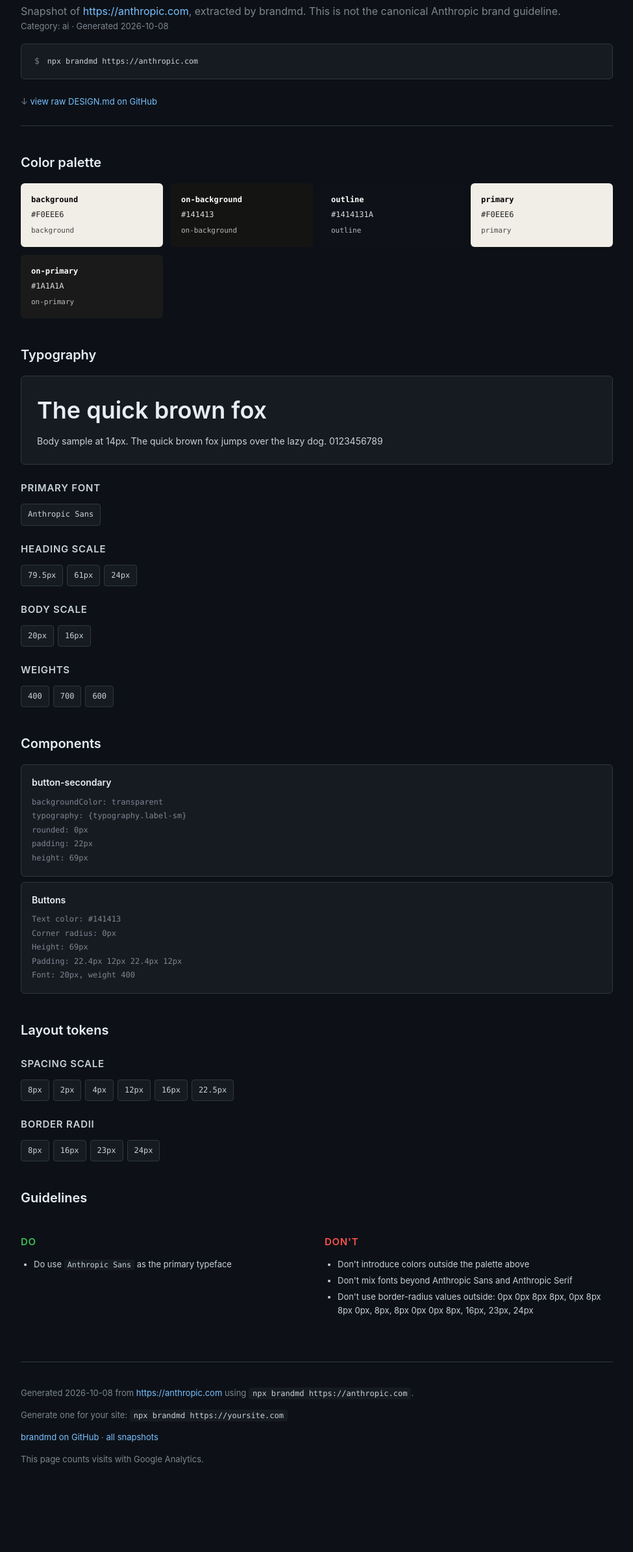
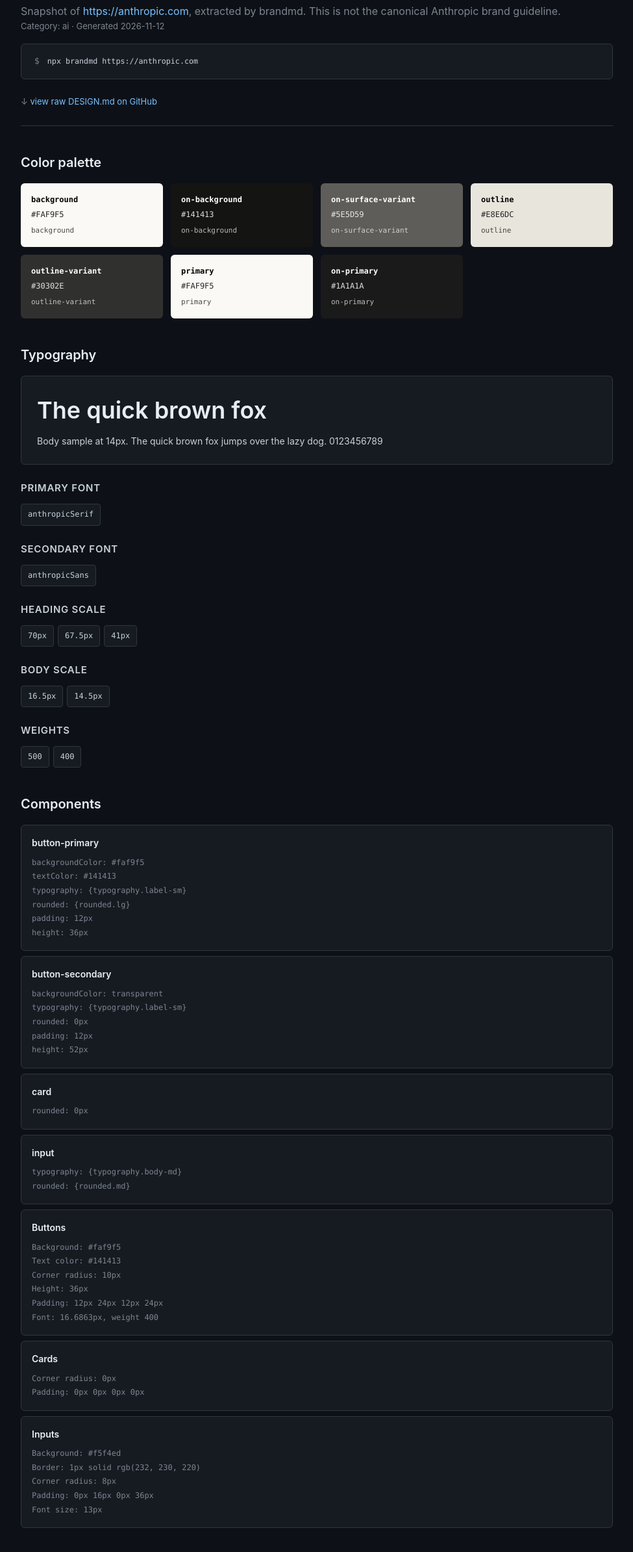
Before and after one commit to yuvrajangadsingh/brandmd, a website: page docs/anthropic.html in a window 1280 px wide. Shown: the part 136-2524 px from the top of the page at 65% size, without its empty margins (152-1127 px from the left). Before the commit the page ends 2452 px from the top, so only its background shows below. Drawn offline with Linux system fonts and the light colour scheme.

Commit message:
docs: rebuild the gallery pages from the regenerated examples

```diff
--- a/docs/anthropic.html
+++ b/docs/anthropic.html
@@ -61,16 +61,16 @@
   <p style="margin:0 0 8px"><a href="./index.html">← brandmd gallery</a></p>
   <h1>Anthropic</h1>
   <p>Snapshot of <a href="https://anthropic.com" target="_blank" rel="noopener">https://anthropic.com</a>, extracted by brandmd. This is not the canonical Anthropic brand guideline.</p>
-  <p class="meta">Category: ai · Generated 2026-10-08</p>
+  <p class="meta">Category: ai · Generated 2026-11-12</p>
   <div class="install"><code>npx brandmd https://anthropic.com</code></div>
   <a class="raw-link" href="https://github.com/yuvrajangadsingh/brandmd/blob/main/examples/anthropic.md" target="_blank" rel="noopener">view raw DESIGN.md on GitHub</a>
 </header>
 
 <h2>Color palette</h2>
 <div class="swatches">
-    <div class="swatch" style="background:#F0EEE6;color:#000">
+    <div class="swatch" style="background:#FAF9F5;color:#000">
       <div class="name">background</div>
-      <div class="hex">#F0EEE6</div>
+      <div class="hex">#FAF9F5</div>
       <div class="role">background</div>
     </div>
 
@@ -80,15 +80,27 @@
       <div class="role">on-background</div>
     </div>
 
-    <div class="swatch" style="background:#1414131A;color:#fff">
+    <div class="swatch" style="background:#5E5D59;color:#fff">
+      <div class="name">on-surface-variant</div>
+      <div class="hex">#5E5D59</div>
+      <div class="role">on-surface-variant</div>
+    </div>
+
+    <div class="swatch" style="background:#E8E6DC;color:#000">
       <div class="name">outline</div>
-      <div class="hex">#1414131A</div>
+      <div class="hex">#E8E6DC</div>
       <div class="role">outline</div>
     </div>
 
-    <div class="swatch" style="background:#F0EEE6;color:#000">
+    <div class="swatch" style="background:#30302E;color:#fff">
+      <div class="name">outline-variant</div>
+      <div class="hex">#30302E</div>
+      <div class="role">outline-variant</div>
+    </div>
+
+    <div class="swatch" style="background:#FAF9F5;color:#000">
       <div class="name">primary</div>
-      <div class="hex">#F0EEE6</div>
+      <div class="hex">#FAF9F5</div>
       <div class="role">primary</div>
     </div>
 
@@ -102,46 +114,71 @@
 <h2>Typography</h2>
 
     <div class="type-sample">
-      <div class="display" style="font-family:"Anthropic Sans",-apple-system,BlinkMacSystemFont,sans-serif">The quick brown fox</div>
-      <div class="body" style="font-family:"Anthropic Sans",-apple-system,BlinkMacSystemFont,sans-serif">Body sample at 14px. The quick brown fox jumps over the lazy dog. 0123456789</div>
+      <div class="display" style="font-family:"anthropicSerif",-apple-system,BlinkMacSystemFont,sans-serif">The quick brown fox</div>
+      <div class="body" style="font-family:"anthropicSerif",-apple-system,BlinkMacSystemFont,sans-serif">Body sample at 14px. The quick brown fox jumps over the lazy dog. 0123456789</div>
     </div>
     <h3>Primary font</h3>
-    <div class="tokens"><span class="token">Anthropic Sans</span></div>
-
-    <h3>Heading scale</h3><div class="tokens"><span class="token">79.5px</span><span class="token">61px</span><span class="token">24px</span></div>
-    <h3>Body scale</h3><div class="tokens"><span class="token">20px</span><span class="token">16px</span></div>
-    <h3>Weights</h3><div class="tokens"><span class="token">400</span><span class="token">700</span><span class="token">600</span></div>
+    <div class="tokens"><span class="token">anthropicSerif</span></div>
+    <h3>Secondary font</h3><div class="tokens"><span class="token">anthropicSans</span></div>
+    <h3>Heading scale</h3><div class="tokens"><span class="token">70px</span><span class="token">67.5px</span><span class="token">41px</span></div>
+    <h3>Body scale</h3><div class="tokens"><span class="token">16.5px</span><span class="token">14.5px</span></div>
+    <h3>Weights</h3><div class="tokens"><span class="token">500</span><span class="token">400</span></div>
 
 
 <h2>Components</h2>
 
     <div class="component">
+      <div class="label">button-primary</div>
+      <div class="props">backgroundColor: #faf9f5<br>textColor: #141413<br>typography: {typography.label-sm}<br>rounded: {rounded.lg}<br>padding: 12px<br>height: 36px</div>
+    </div>
+
+    <div class="component">
       <div class="label">button-secondary</div>
-      <div class="props">backgroundColor: transparent<br>typography: {typography.label-sm}<br>rounded: 0px<br>padding: 22px<br>height: 69px</div>
+      <div class="props">backgroundColor: transparent<br>typography: {typography.label-sm}<br>rounded: 0px<br>padding: 12px<br>height: 52px</div>
+    </div>
+
+    <div class="component">
+      <div class="label">card</div>
+      <div class="props">rounded: 0px</div>
+    </div>
+
+    <div class="component">
+      <div class="label">input</div>
+      <div class="props">typography: {typography.body-md}<br>rounded: {rounded.md}</div>
     </div>
 
     <div class="component">
       <div class="label">Buttons</div>
-      <div class="props">Text color: #141413<br>Corner radius: 0px<br>Height: 69px<br>Padding: 22.4px 12px 22.4px 12px<br>Font: 20px, weight 400</div>
+      <div class="props">Background: #faf9f5<br>Text color: #141413<br>Corner radius: 10px<br>Height: 36px<br>Padding: 12px 24px 12px 24px<br>Font: 16.6863px, weight 400</div>
+    </div>
+
+    <div class="component">
+      <div class="label">Cards</div>
+      <div class="props">Corner radius: 0px<br>Padding: 0px 0px 0px 0px</div>
+    </div>
+
+    <div class="component">
+      <div class="label">Inputs</div>
+      <div class="props">Background: #f5f4ed<br>Border: 1px solid rgb(232, 230, 220)<br>Corner radius: 8px<br>Padding: 0px 16px 0px 36px<br>Font size: 13px</div>
     </div>
 
 
 <h2>Layout tokens</h2>
 
-    <h3>Spacing scale</h3><div class="tokens"><span class="token">8px</span><span class="token">2px</span><span class="token">4px</span><span class="token">12px</span><span class="token">16px</span><span class="token">22.5px</span></div>
-    <h3>Border radii</h3><div class="tokens"><span class="token">8px</span><span class="token">16px</span><span class="token">23px</span><span class="token">24px</span></div>
+    <h3>Spacing scale</h3><div class="tokens"><span class="token">8px</span><span class="token">2px</span><span class="token">4px</span><span class="token">6.5px</span><span class="token">12px</span><span class="token">16px</span></div>
+    <h3>Border radii</h3><div class="tokens"><span class="token">4px</span><span class="token">8px</span><span class="token">10px</span><span class="token">16px</span><span class="token">9999px</span></div>
 
 
 <h2>Guidelines</h2>
 
     <div class="guidelines">
-      <div class="do-col"><h3>Do</h3><ul><li>Do use <code>Anthropic Sans</code> as the primary typeface</li></ul></div>
-      <div class="dont-col"><h3>Don't</h3><ul><li>Don't introduce colors outside the palette above</li><li>Don't mix fonts beyond Anthropic Sans and Anthropic Serif</li><li>Don't use border-radius values outside: 0px 0px 8px 8px, 0px 8px 8px 0px, 8px, 8px 0px 0px 8px, 16px, 23px, 24px</li></ul></div>
+      <div class="do-col"><h3>Do</h3><ul><li>Do use a 4px grid for spacing</li><li>Do stick to 4 font weights: 400, 500, 600, 700</li><li>Do use <code>anthropicSerif</code> as the primary typeface</li></ul></div>
+      <div class="dont-col"><h3>Don't</h3><ul><li>Don't introduce colors outside the palette above</li><li>Don't mix fonts beyond anthropicSerif and anthropicSans</li><li>Don't use border-radius values outside: 4px, 8px, 10px, 16px, 9999px (pill)</li></ul></div>
     </div>
 
 
 <footer class="site">
-<p>Generated 2026-10-08 from <a href="https://anthropic.com" target="_blank" rel="noopener">https://anthropic.com</a> using <code>npx brandmd https://anthropic.com</code>.</p>
+<p>Generated 2026-11-12 from <a href="https://anthropic.com" target="_blank" rel="noopener">https://anthropic.com</a> using <code>npx brandmd https://anthropic.com</code>.</p>
 <p>Generate one for your site: <code>npx brandmd https://yoursite.com</code></p>
 <p><a href="https://github.com/yuvrajangadsingh/brandmd">brandmd on GitHub</a> · <a href="./index.html">all snapshots</a></p>
 <p>This page counts visits with Google Analytics.</p>
```
Also changed, not shown: docs/index.html (+2 -2 lines), docs/linear.html (+4 -9 lines), docs/mintlify.html (+3 -3 lines), docs/stripe.html (+16 -6 lines), docs/vercel.html (+16 -22 lines).
